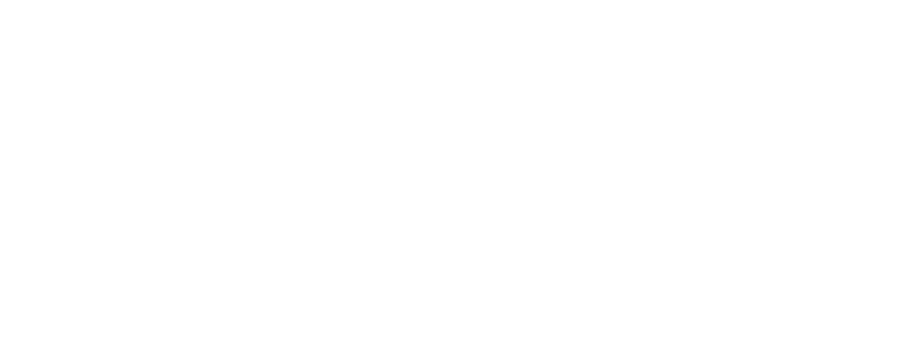
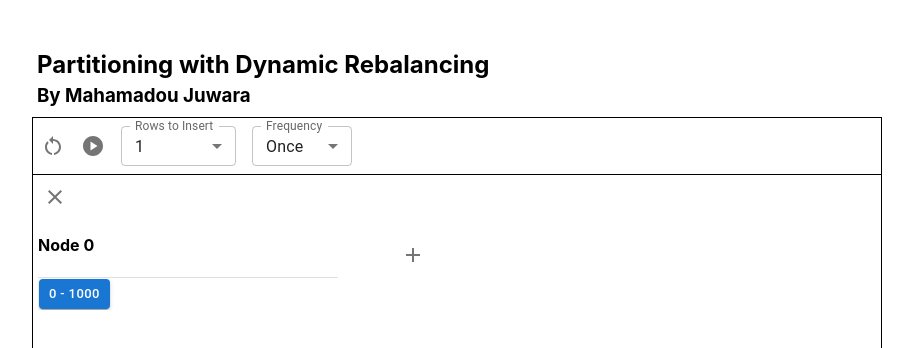
Before and after one commit to mojuwara/sharding, a React (Create React App) app: page / in a window 1280 px wide. Shown: the top 348 px of the page, without its empty margins (183-1096 px from the left). Built offline with nearby package versions, Linux system fonts and the light colour scheme.

Commit message:
Rough UI ready

```diff
--- a/src/App.css
+++ b/src/App.css
@@ -1,38 +1,55 @@
-.App {
-  text-align: center;
+.app-container {
+  margin-top: 40px;
+  width: 850px;
+  height: 550px;
+  display: flex;
+  flex-direction: column;
+  box-sizing: border-box;
 }
 
-.App-logo {
-  height: 40vmin;
-  pointer-events: none;
+.app {
+	border: solid 1px black;
+	display: flex;
+	flex-direction: column;
 }
 
-@media (prefers-reduced-motion: no-preference) {
-  .App-logo {
-    animation: App-logo-spin infinite 20s linear;
-  }
+.heading {
+	margin: 5px;
+	/* height: 15%; */
 }
 
-.App-header {
-  background-color: #282c34;
-  min-height: 100vh;
-  display: flex;
-  flex-direction: column;
-  align-items: center;
-  justify-content: center;
-  font-size: calc(10px + 2vmin);
-  color: white;
+.heading > h2, h3 {
+	margin-top: 5px;
+	margin-bottom: 5px;
 }
 
-.App-link {
-  color: #61dafb;
+.toolbar {
+	display: flex;
+	border-bottom: solid black 1px;
 }
 
-@keyframes App-logo-spin {
-  from {
-    transform: rotate(0deg);
-  }
-  to {
-    transform: rotate(360deg);
-  }
+.node-container {
+	width: 100%;
+	height: 420px;
+	padding: 5px;
+	display: flex;
+	flex-wrap: wrap;
 }
+
+.node {
+	width: 300px
+}
+
+.partition-grid {
+	display: flex;
+	flex-direction: row;
+	flex-wrap: wrap;
+	align-items: flex-start;
+	/* height: 150px; */
+	overflow-y: scroll;
+}
+
+.partition-grid > button {
+	margin: 1px;
+	/* height: 30px */
+}
--- a/src/App.tsx
+++ b/src/App.tsx
@@ -6,40 +6,140 @@
 import Partition from './datatypes/Partition';
 import ShardApp, { ShardAppState } from './datatypes/ShardApp';
 
-// TODO: Shuffle dataset
+import IconButton from '@mui/material/IconButton';
+import RestartAltIcon from '@mui/icons-material/RestartAlt';
+import PlayCircleIcon from '@mui/icons-material/PlayCircle';
+import PauseCircleIcon from '@mui/icons-material/PauseCircle';
+import TextField from '@mui/material/TextField';
+import MenuItem from '@mui/material/MenuItem';
+
+import ClearIcon from '@mui/icons-material/Clear';
+import Divider from '@mui/material/Divider';
+import Button from '@mui/material/Button';
+import Dialog from '@mui/material/Dialog';
+import AddIcon from '@mui/icons-material/Add';
+
+// TODO: Shuffle dataset, allow changing MAX_PARTITION_SIZE
 function App() {
 	const ndx = useRef(0);
 	const [appState, setAppState] = useState<ShardAppState>({nodes: []});
 	const shardApp = useRef<ShardApp>(new ShardApp(setAppState));
+	const [isRunning, setIsRunning] = useState(false);
+	const [rowsToInsert, setRowsToInsert] = useState('1');
+	const [insertInterval, setInsertInterval] = useState('Once');
+	const [intervalID, setIntervalID] = useState<NodeJS.Timer>();
+	const [modalOpen, setModalOpen] = useState(false);
+	const [modalData, setModalData] = useState<any[]>([]);
 
-	// useEffect(() => {setInterval(insertData, 3000)}, []);
+	const rowOptions = ['1', '5', '10', '50'];
+	const intervalOptions = ['Once', '0.5s', '1s', '3s'];
+	// const partitionSizeOptions = ['1', '5', '10', '20'];
 
-	// function insertData() {
-	// 	if (ndx.current < data.length) {
-	// 		shardApp.current.insert(data[ndx.current])
-	// 		ndx.current++;
-	// 	}
-	// }
+	const resetApp = () => {
+		setIsRunning(false);
+		shardApp.current.reset();
+	}
 
-	console.log(appState);
+	// TODO: Fix dependency
+	useEffect(() => {
+		startInterval();
+	}, []);
+
+	const startInterval = () => {
+		setIntervalID(setInterval(insertData, 5000));
+	}
+
+	const stopInterval = () => {
+		clearInterval(intervalID);
+	}
+
+	const insertData = () => {
+		shardApp.current.insert(data[ndx.current]);
+		ndx.current++;
+	}
+
+	// Pause application while demo is open
+	const displayPartitionData = (p: Partition) => {
+		stopInterval();
+		setModalOpen(true);
+		setModalData(p.data);
+	}
+
 	appState.nodes.forEach(node => node.partitions.sort((a, b) => a.minKey - b.minKey))
 
   return (
-    <div className="App">
-			{appState.nodes.map((node: Node, ndx: number) => (
-				<span key={ndx}>
-					<h3>{`Node: ${ndx}`}</h3>
-					{node.partitions.map((part: Partition, n: number) => (
-						<div key={n}>
-							<h3>Partition with keys: {`${part.minKey} - ${part.maxKey}`}</h3>
-							{part.data.map((d, n) => <p key={n}>{d.Name}</p>)}
+    <div className="app-container">
+			<Dialog open={modalOpen} onClose={() => setModalOpen(false)}>{modalData.map((d, n) => <p key={n}>{d.Name}</p>)}</Dialog>
+			<div className='heading'>
+				<h2>Partitioning with Dynamic Rebalancing</h2>
+				<h3>By Mahamadou Juwara</h3>
+			</div>
+			<div className="app">
+				<div className="toolbar">
+					<IconButton aria-label="Reset" onClick={resetApp}>
+						<RestartAltIcon />
+					</IconButton>
+					<IconButton aria-label="Play-resume" onClick={() => setIsRunning(!isRunning)}>
+						{(isRunning) ? <PauseCircleIcon /> : <PlayCircleIcon />}
+					</IconButton>
+					<TextField
+						select
+						size='small'
+						sx={{margin: 1, width: 115}}
+						id="rows-to-insert"
+						value={rowsToInsert}
+						label="Rows to Insert"	// TODO: More succinct way to say this
+						onChange={(e) => setRowsToInsert(e.target.value)}
+					>
+						{rowOptions.map(r => <MenuItem key={r} value={r}>{r}</MenuItem>)}
+					</TextField>
+					<TextField
+						select
+						size='small'
+						sx={{ margin: 1, width: 100 }}
+						id="insert-interval"
+						value={insertInterval}
+						label="Frequency"
+						onChange={(e) => setInsertInterval(e.target.value)}
+					>
+						{intervalOptions.map(r => <MenuItem key={r} value={r}>{r}</MenuItem>)}
+					</TextField>
+					{/* <TextField
+						select
+						size='small'
+						id="max-partition-size"
+						value={insertInterval}
+						label="Max Partition Size"
+						helperText="The biggest a single partition is allowed to be"
+						onChange={(e) => setMaxPartitionSize(e.target.value)}
+					>
+						{partitionSizeOptions.map(r => <MenuItem key={r} value={r}>{r}</MenuItem>)}
+					</TextField> */}
+				</div>
+				<div className="node-container">
+				{appState.nodes.map((node: Node, ndx: number) => (
+					<div key={ndx} className="node">
+						<IconButton size='small' aria-label="Delete" onClick={() => shardApp.current.deleteNode(node.id)}>
+							<ClearIcon />
+						</IconButton>
+						<h4>{`Node ${node.id}`}</h4>
+						<Divider flexItem />
+						<div className="partition-grid">
+						{node.partitions.map((part: Partition, n: number) => (
+								<Button key={n} variant="contained" size="small" onClick={() => displayPartitionData(part)}>
+									{`${part.minKey} - ${part.maxKey}`}
+								</Button>
+						))}
 						</div>
-					))}
-					<br />
-				</span>
-				)
-			)}
-    </div>
+					</div>
+					)
+				)}
+				<IconButton size="large" sx={{width: 150, height: 150}}>
+					<AddIcon />
+				</IconButton>
+				</div>
+    	</div>
+		</div>
   );
 }
 
--- /dev/null
+++ b/src/config.ts
@@ -0,0 +1,8 @@
+// Valid keys between [0, MAX_KEY_SPACE), also the max number of partitions possible
+export const MAX_KEY_SPACE = 1000;
+
+// TODO: Support deletion of records and marging small partitions
+export const MIN_PARTITION_SIZE = 1;
+
+// Max partition sizeUI
+export const MAX_PARTITION_SIZE = 5;
--- a/src/constants.ts
+++ /dev/null
@@ -1,3 +0,0 @@
-export const MAX_KEY_SPACE = 1000;	// Valid keys between [0, MAX_KEY_SPACE), also the max number of partitions possible
-export const MIN_PARTITION_SIZE = 5;
-export const MAX_PARTITION_SIZE = 5;
--- a/src/datatypes/ShardApp.ts
+++ b/src/datatypes/ShardApp.ts
@@ -1,7 +1,7 @@
 import Node from './Node';
 import { cyrb53 } from '../utils';
 import Partition from './Partition';
-import { MAX_KEY_SPACE, MAX_PARTITION_SIZE } from '../constants';
+import { MAX_KEY_SPACE, MAX_PARTITION_SIZE } from '../config';
 
 class ShardApp {
 	nodes: Node[];
@@ -46,7 +46,6 @@
 		if (partition.data.length > MAX_PARTITION_SIZE) {
 			console.log("Splitting partition");
 			this.splitPartition(partition);
-			console.log(this.nodes);
 		}
 		this.callbackFn(this.getState())
 	}
@@ -121,6 +120,15 @@
 	getState() {
 		return { nodes: this.nodes };
 	}
+
+	reset() {
+		this.nodes = [];
+		this.createNode([new Partition(0, MAX_KEY_SPACE)]);
+	}
+
+	deleteNode(id: number) {
+		// TODO:
+	}
 }
 
 export type ShardAppState = {
--- a/src/index.css
+++ b/src/index.css
@@ -1,4 +1,8 @@
 body {
+	width: 100%;
+	height: 100%;
+	display: flex;
+	justify-content: center;
   margin: 0;
   font-family: -apple-system, BlinkMacSystemFont, 'Segoe UI', 'Roboto', 'Oxygen',
     'Ubuntu', 'Cantarell', 'Fira Sans', 'Droid Sans', 'Helvetica Neue',
```
Also changed, not shown: package.json (+7 -1 lines), 1 other file (tests, documents, lock files or other folders).
